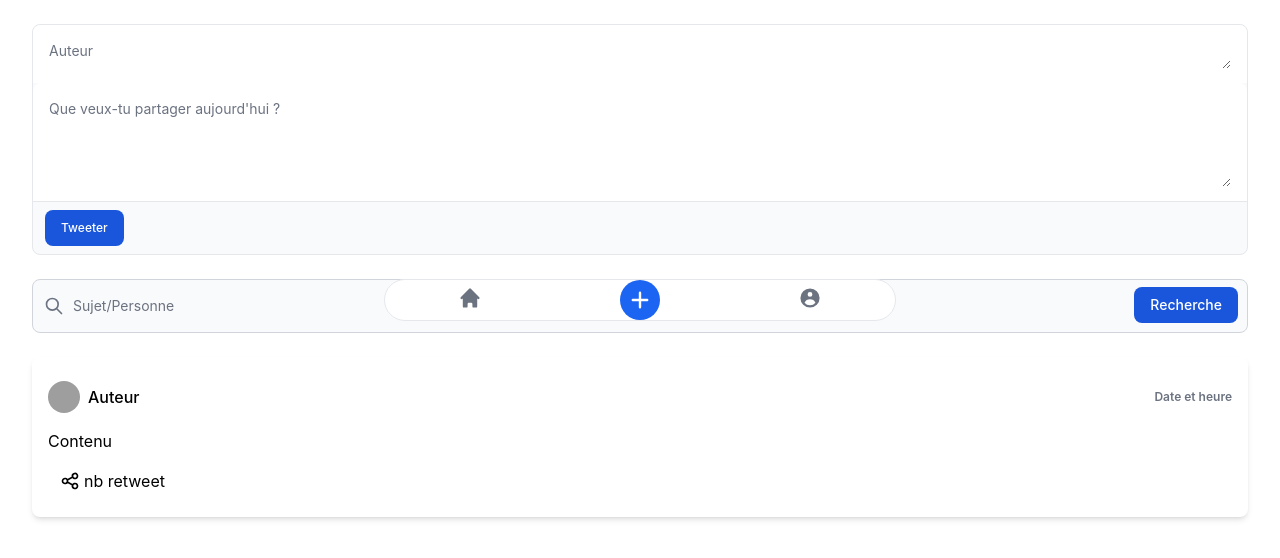
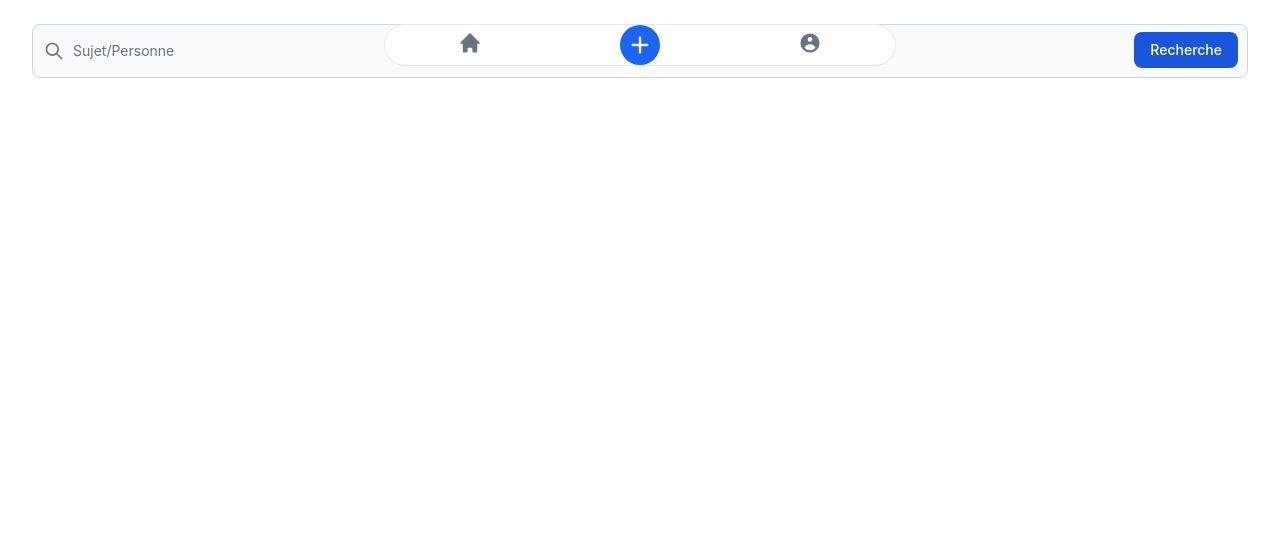
Before and after one commit to LeBourguignon/4A_ILC_PROJET_CLOUD_COMPUTING, a plain HTML site: page Front/index.html in a window 1280 px wide. Drawn offline with nearby package versions, Linux system fonts and the light colour scheme; grey boxes are pictures that could not be loaded.

Commit message:
del old template

```diff
--- a/Front/index.html
+++ b/Front/index.html
@@ -8,22 +8,6 @@
     <link href="https://cdnjs.cloudflare.com/ajax/libs/flowbite/1.6.4/flowbite.min.css" rel="stylesheet" />
 </head>
 <body>
-  <form class="gap-6 my-6 px-4 md:px-6 lg:px-8">
-    <div class="w-full mb-4 border border-gray-200 rounded-lg bg-gray-50 dark:bg-gray-700 dark:border-gray-600">
-      <div class="px-4 py-2 bg-white rounded-t-lg dark:bg-gray-800">
-        <textarea id="comment" rows="1" class="w-full px-0 text-sm text-gray-900 bg-white border-0 dark:bg-gray-800 focus:ring-0 dark:text-white dark:placeholder-gray-400" placeholder="Auteur" required></textarea>
-      </div>
-        <div class="px-4 py-2 bg-white rounded-t-lg dark:bg-gray-800">
-            <textarea id="comment" rows="4" class="w-full px-0 text-sm text-gray-900 bg-white border-0 dark:bg-gray-800 focus:ring-0 dark:text-white dark:placeholder-gray-400" placeholder="Que veux-tu partager aujourd'hui ?" required></textarea>
-        </div>
-        <div class="flex items-center justify-between px-3 py-2 border-t dark:border-gray-600">
-            <button type="submit" class="inline-flex items-center py-2.5 px-4 text-xs font-medium text-center text-white bg-blue-700 rounded-lg focus:ring-4 focus:ring-blue-200 dark:focus:ring-blue-900 hover:bg-blue-800">
-                Tweeter
-            </button>
-        </div>
-    </div>
-  </form>
-
 
 	<!-- Boutons de navigation -->
 	<!-- Template disponible sur https://flowbite.com/docs/components/bottom-navigation/ -->
@@ -134,32 +118,6 @@
     </div>
   </form>
 
-  <div class="grid grid-cols-1 gap-6 my-6 px-4 md:px-6 lg:px-8">
-    <div class="px-4 py-4 bg-white shadow-md rounded-lg">
-      <div class="py-2 flex flex-row items-center justify-between">
-        <div class="flex flex-row items-center">
-          <a href="#" class="flex flex-row items-center focus:outline-none focus:shadow-outline rounded-lg">
-            <img class="rounded-full h-8 w-8 object-cover" src="https://images.unsplash.com/photo-1520065786657-b71a007dd8a5?ixlib=rb-1.2.1&ixid=eyJhcHBfaWQiOjEyMDd9&auto=format&fit=facearea&facepad=4&w=256&h=256&q=80" alt="">
-            <p id="auteur" class="ml-2 text-base font-medium">Auteur</p>
-          </a>
-        </div>
-        <div class="flex flex-row items-center">
-          <p id="heure" class="text-xs font-semibold text-gray-500">Date et heure</p>
-        </div>
-      </div>
-      <div class="py-2">
-        <p id="contenu" class="leading-snug">Contenu</p>
-      </div>
-      <div>
-        <div class="py-2 flex flex-row items-center">
-          <button class="flex flex-row items-center focus:outline-none focus:shadow-outline rounded-lg ml-3">
-            <svg fill="none" stroke="currentColor" stroke-linecap="round" stroke-linejoin="round" stroke-width="2" viewBox="0 0 24 24" class="w-5 h-5"><path d="M8.684 13.342C8.886 12.938 9 12.482 9 12c0-.482-.114-.938-.316-1.342m0 2.684a3 3 0 110-2.684m0 2.684l6.632 3.316m-6.632-6l6.632-3.316m0 0a3 3 0 105.367-2.684 3 3 0 00-5.367 2.684zm0 9.316a3 3 0 105.368 2.684 3 3 0 00-5.368-2.684z"></path></svg>
-            <span class="ml-1">nb retweet</span>
-          </button>
-        </div>
-      </div>
-    </div>
-  </div>
 
   <script src="js/main.js"></script>
   <script src="https://cdnjs.cloudflare.com/ajax/libs/flowbite/1.6.4/flowbite.min.js"></script>
```
